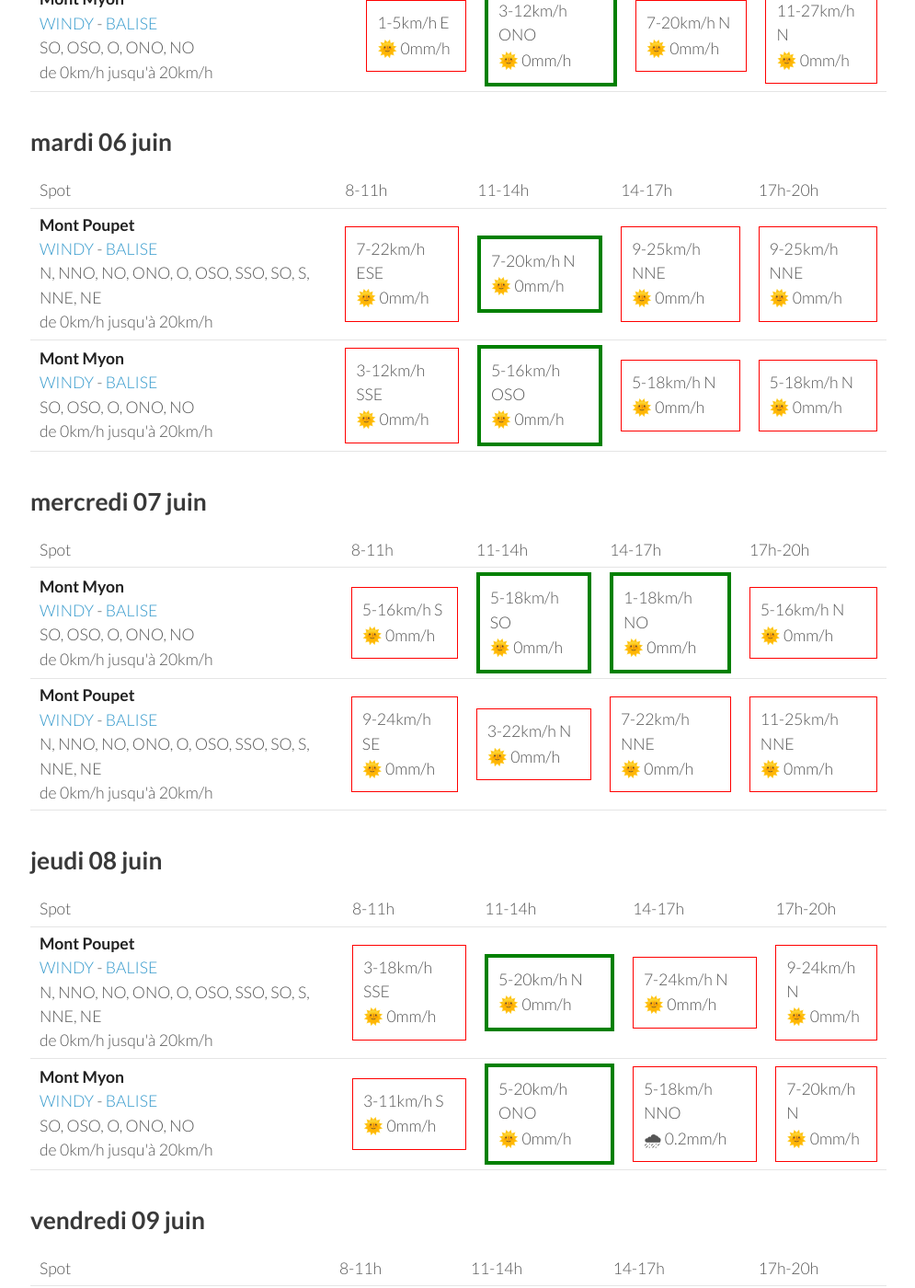
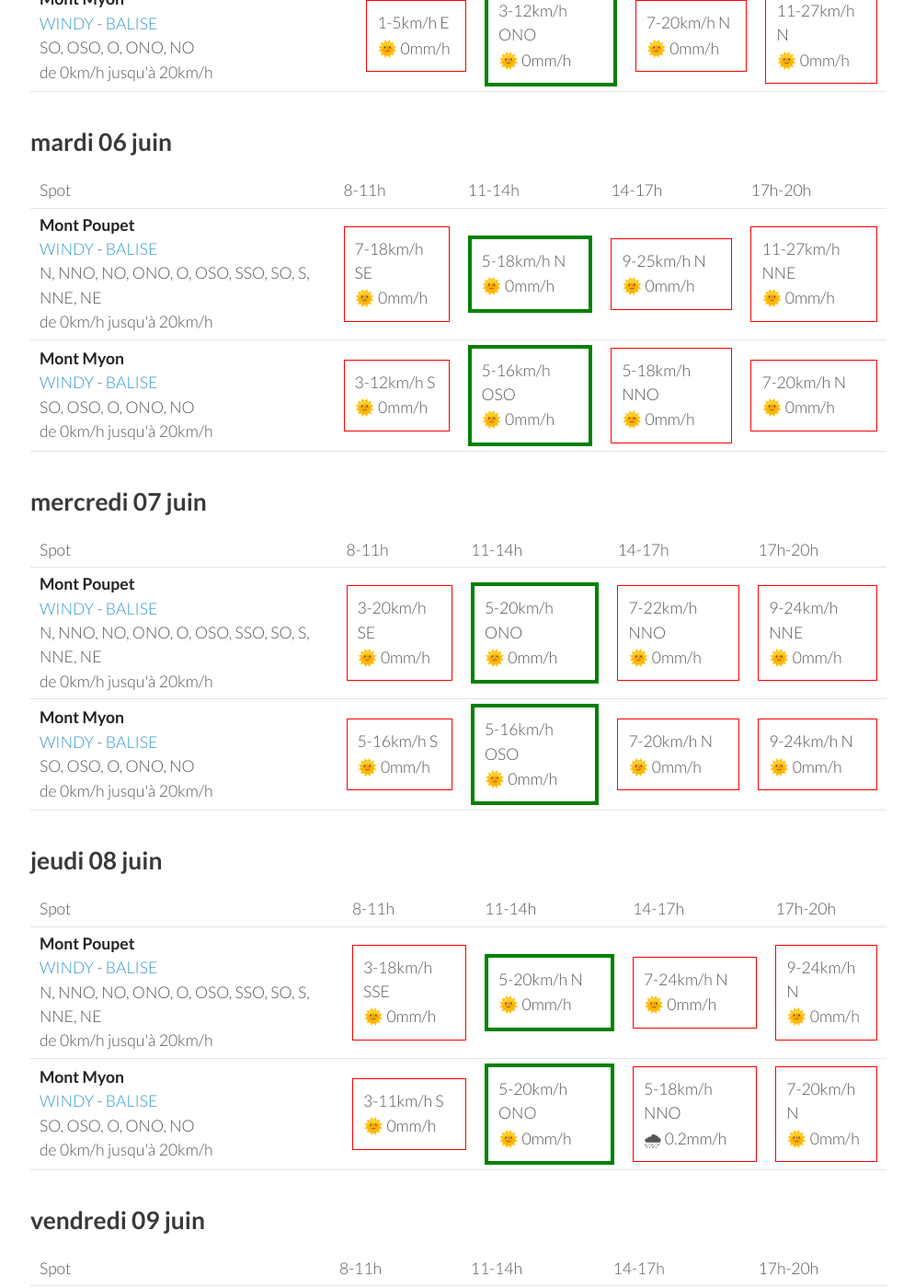
Before and after one commit to parapente-dans-le-nord/parapente-dans-le-nord.github.io, a Jekyll site: the page built from jura.markdown, in a window 1280 px wide and 1400 px high, scrolled down 926 px. Shown: the whole window at 92% size, without its empty margins (25-1020 px from the left). Built offline with Jekyll 4.4.1, drawn with Linux system fonts in a browser that asks for light colours; some of the changed text lies outside the part shown.

Commit message:
update index.markdown

```diff
--- a/jura.markdown
+++ b/jura.markdown
@@ -94,20 +94,20 @@ page mise à jour le dimanche 04 juin 13:20
 <tr>
         <td><strong>Mont Poupet</strong><br><a href="https://windy.com/46.970/5.876?46.541,5.876,8">WINDY</a> - <span class=""><a href="http://www.balisemeteo.com/balise.php?idBalise=92">BALISE</a> </span><br> <span class="vent-favorable">N, NNO, NO, ONO, O, OSO, SSO, SO, S, NNE, NE</span><br><span class="force-vent">de 0km/h jusqu'à 20km/h</span> </td>
 
-            <td><div class="not-flyable"><p>7-22km/h ESE</p><p>🌞 0mm/h</p></div></td>
-            <td><div class="flyable"><p>7-20km/h N</p><p>🌞 0mm/h</p></div></td>
-            <td><div class="not-flyable"><p>9-25km/h NNE</p><p>🌞 0mm/h</p></div></td>
-            <td><div class="not-flyable"><p>9-25km/h NNE</p><p>🌞 0mm/h</p></div></td>
+            <td><div class="not-flyable"><p>7-18km/h SE</p><p>🌞 0mm/h</p></div></td>
+            <td><div class="flyable"><p>5-18km/h N</p><p>🌞 0mm/h</p></div></td>
+            <td><div class="not-flyable"><p>9-25km/h N</p><p>🌞 0mm/h</p></div></td>
+            <td><div class="not-flyable"><p>11-27km/h NNE</p><p>🌞 0mm/h</p></div></td>
 
 
     </tr>
 <tr>
         <td><strong>Mont Myon</strong><br><a href="https://windy.com/46.331/5.397?45.898,5.394,8,m:eWoagj8">WINDY</a> - <span class=""><a href="http://www.balisemeteo.com/balise.php?idBalise=70">BALISE</a> </span><br> <span class="vent-favorable">SO, OSO, O, ONO, NO</span><br><span class="force-vent">de 0km/h jusqu'à 20km/h</span> </td>
 
-            <td><div class="not-flyable"><p>3-12km/h SSE</p><p>🌞 0mm/h</p></div></td>
+            <td><div class="not-flyable"><p>3-12km/h S</p><p>🌞 0mm/h</p></div></td>
             <td><div class="flyable"><p>5-16km/h OSO</p><p>🌞 0mm/h</p></div></td>
-            <td><div class="not-flyable"><p>5-18km/h N</p><p>🌞 0mm/h</p></div></td>
-            <td><div class="not-flyable"><p>5-18km/h N</p><p>🌞 0mm/h</p></div></td>
+            <td><div class="not-flyable"><p>5-18km/h NNO</p><p>🌞 0mm/h</p></div></td>
+            <td><div class="not-flyable"><p>7-20km/h N</p><p>🌞 0mm/h</p></div></td>
 
 
     </tr>
@@ -128,22 +128,22 @@ page mise à jour le dimanche 04 juin 13:20
       <td>17h-20h</td>
     </tr>
 <tr>
-        <td><strong>Mont Myon</strong><br><a href="https://windy.com/46.331/5.397?45.898,5.394,8,m:eWoagj8">WINDY</a> - <span class=""><a href="http://www.balisemeteo.com/balise.php?idBalise=70">BALISE</a> </span><br> <span class="vent-favorable">SO, OSO, O, ONO, NO</span><br><span class="force-vent">de 0km/h jusqu'à 20km/h</span> </td>
+        <td><strong>Mont Poupet</strong><br><a href="https://windy.com/46.970/5.876?46.541,5.876,8">WINDY</a> - <span class=""><a href="http://www.balisemeteo.com/balise.php?idBalise=92">BALISE</a> </span><br> <span class="vent-favorable">N, NNO, NO, ONO, O, OSO, SSO, SO, S, NNE, NE</span><br><span class="force-vent">de 0km/h jusqu'à 20km/h</span> </td>
 
-            <td><div class="not-flyable"><p>5-16km/h S</p><p>🌞 0mm/h</p></div></td>
-            <td><div class="flyable"><p>5-18km/h SO</p><p>🌞 0mm/h</p></div></td>
-            <td><div class="flyable"><p>1-18km/h NO</p><p>🌞 0mm/h</p></div></td>
-            <td><div class="not-flyable"><p>5-16km/h N</p><p>🌞 0mm/h</p></div></td>
+            <td><div class="not-flyable"><p>3-20km/h SE</p><p>🌞 0mm/h</p></div></td>
+            <td><div class="flyable"><p>5-20km/h ONO</p><p>🌞 0mm/h</p></div></td>
+            <td><div class="not-flyable"><p>7-22km/h NNO</p><p>🌞 0mm/h</p></div></td>
+            <td><div class="not-flyable"><p>9-24km/h NNE</p><p>🌞 0mm/h</p></div></td>
 
 
     </tr>
 <tr>
-        <td><strong>Mont Poupet</strong><br><a href="https://windy.com/46.970/5.876?46.541,5.876,8">WINDY</a> - <span class=""><a href="http://www.balisemeteo.com/balise.php?idBalise=92">BALISE</a> </span><br> <span class="vent-favorable">N, NNO, NO, ONO, O, OSO, SSO, SO, S, NNE, NE</span><br><span class="force-vent">de 0km/h jusqu'à 20km/h</span> </td>
+        <td><strong>Mont Myon</strong><br><a href="https://windy.com/46.331/5.397?45.898,5.394,8,m:eWoagj8">WINDY</a> - <span class=""><a href="http://www.balisemeteo.com/balise.php?idBalise=70">BALISE</a> </span><br> <span class="vent-favorable">SO, OSO, O, ONO, NO</span><br><span class="force-vent">de 0km/h jusqu'à 20km/h</span> </td>
 
-            <td><div class="not-flyable"><p>9-24km/h SE</p><p>🌞 0mm/h</p></div></td>
-            <td><div class="not-flyable"><p>3-22km/h N</p><p>🌞 0mm/h</p></div></td>
-            <td><div class="not-flyable"><p>7-22km/h NNE</p><p>🌞 0mm/h</p></div></td>
-            <td><div class="not-flyable"><p>11-25km/h NNE</p><p>🌞 0mm/h</p></div></td>
+            <td><div class="not-flyable"><p>5-16km/h S</p><p>🌞 0mm/h</p></div></td>
+            <td><div class="flyable"><p>5-16km/h OSO</p><p>🌞 0mm/h</p></div></td>
+            <td><div class="not-flyable"><p>7-20km/h N</p><p>🌞 0mm/h</p></div></td>
+            <td><div class="not-flyable"><p>9-24km/h N</p><p>🌞 0mm/h</p></div></td>
 
 
     </tr>
```
Also changed, not shown: other parts of jura.markdown (+1 -1 lines).
